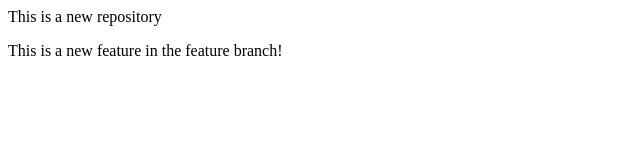
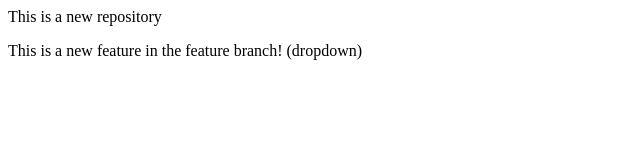
Before and after one commit to Anushka001-5/LocalRepo, a plain HTML site: page index.html in a window 1280 px wide. Shown: the full height of the page, 0-640 px from the left. Drawn offline with Linux system fonts and the light colour scheme.

```diff
--- a/index.html
+++ b/index.html
@@ -1,2 +1,2 @@
 <p> This is a new repository </p>
-<p>This is a new feature in the feature branch!</p>
+<p>This is a new feature in the feature branch! (dropdown)</p>
```
